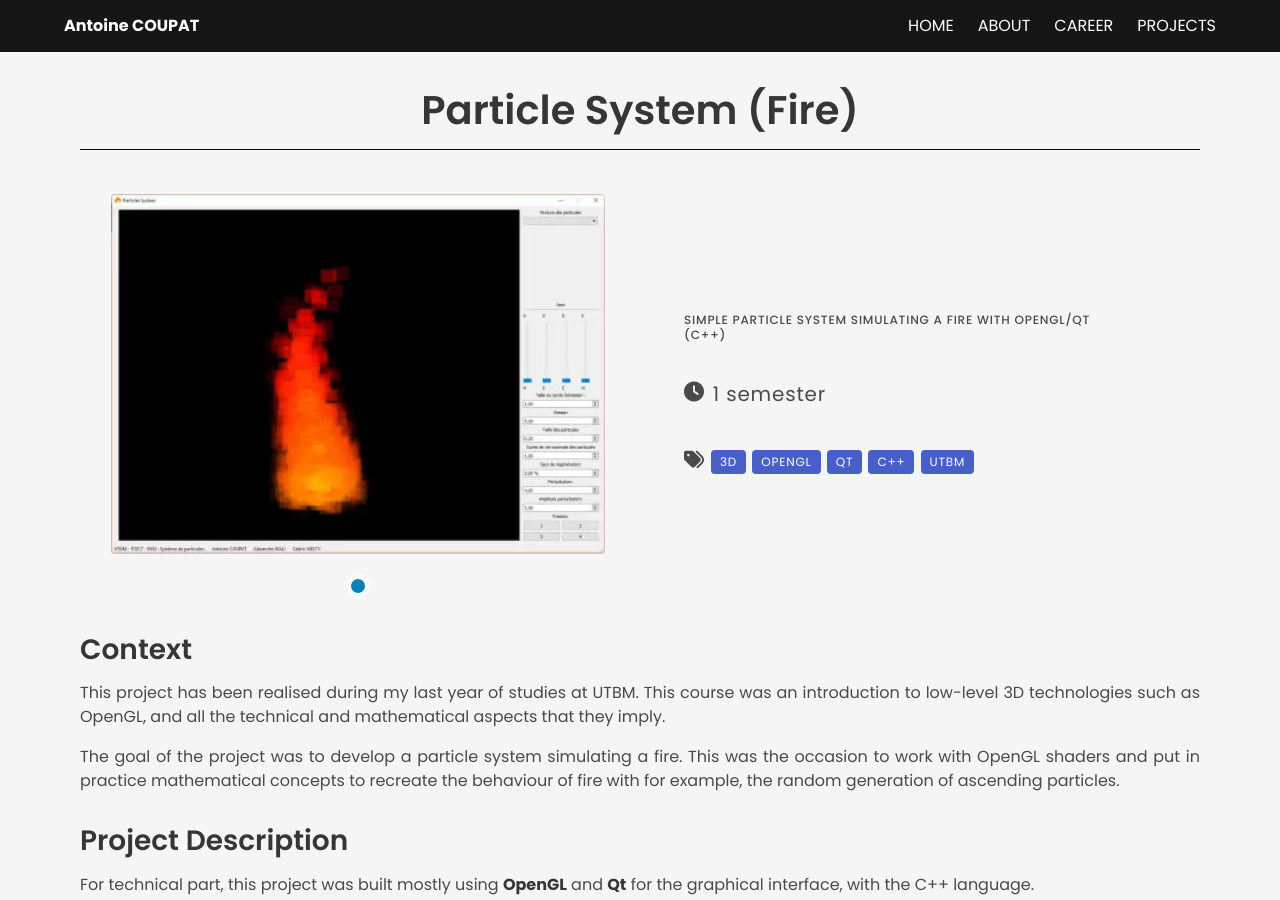
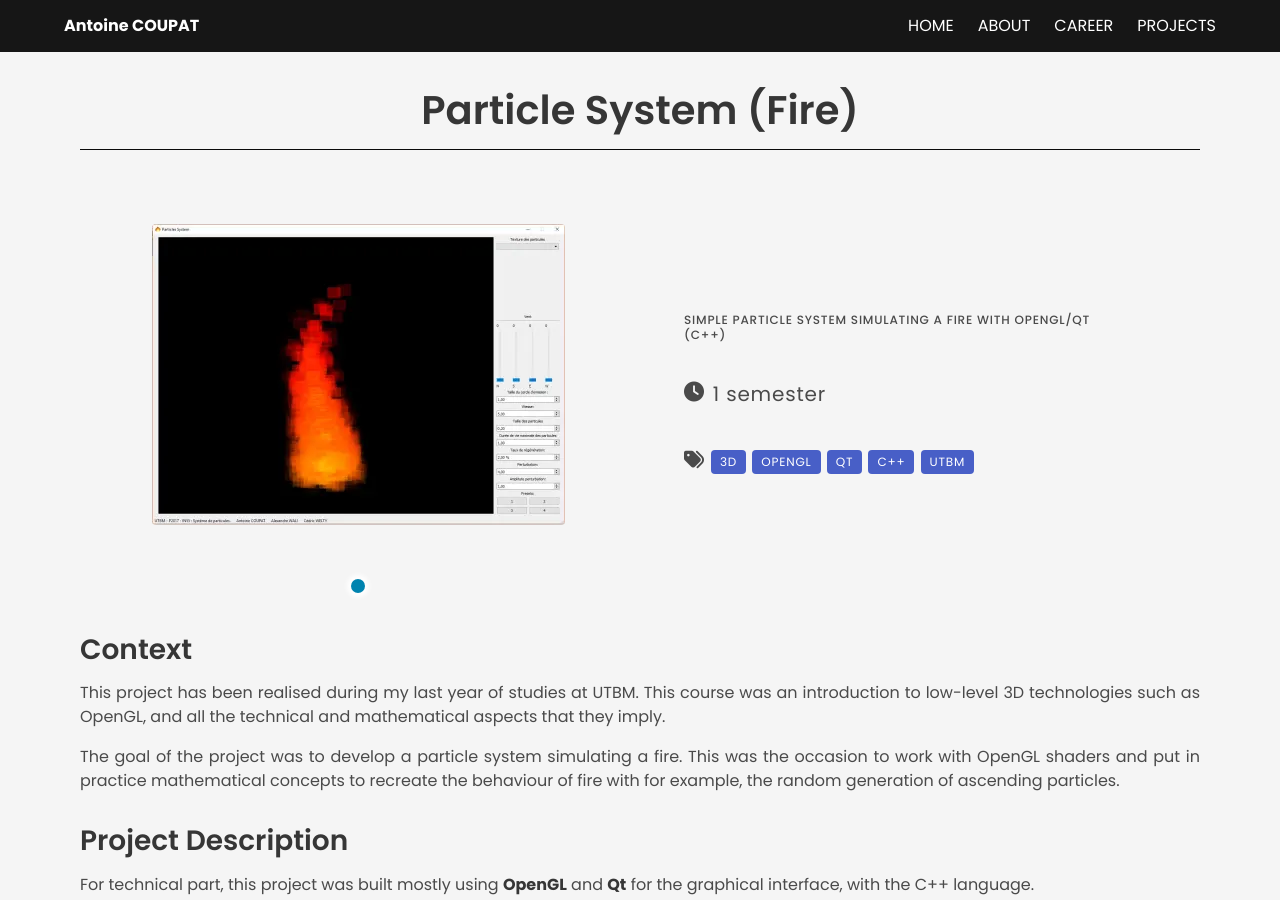
Before and after one commit to ACoupat/acoupat.github.io, a Jekyll site: the page built from _projects/particle-system.md, in a window 1280 px wide and 900 px high. Built offline with Jekyll 4.4.1, drawn with Linux system fonts in a browser that asks for light colours; nearby versions of some CDN libraries; library files that are not in the unit come from our copies.

Commit message:
Fix responsive behaviour for videos and images in project carousel

```diff
--- a/_layouts/project.html
+++ b/_layouts/project.html
@@ -36,9 +36,7 @@
 
                 {% unless page.video-file == null %}
                 <li class="splide__slide">
-                  <figure class="image has-shadow">
-                    <video controls src="{{page.video-file}}" alt="{{post.title}}" id="post-image">
-                  </figure>
+                    <video class="image has-shadow" controls src="{{page.video-file}}" alt="{{post.title}}" id="post-image">
                 </li>
                 {% endunless %}
 
@@ -57,9 +55,7 @@
 
                 {% if image_url %}
                 <li class="splide__slide">
-                  <figure class="image has-ratio has-shadow">
-                    <img src="{{image_url}}" alt="{{post.title}}" id="post-image">
-                  </figure>
+                    <img class="image has-ratio has-shadow"  src="{{image_url}}" alt="{{post.title}}" id="post-image">
                 </li>
                 {% endif %}
               </ul>
--- a/assets/css/style.scss
+++ b/assets/css/style.scss
@@ -369,9 +369,8 @@
 
         height: 40vh;
 
-        .image,
-        .image>* {
-            height: 100%;
+        .image{
+            max-height:100%;
         }
     }
 
```
